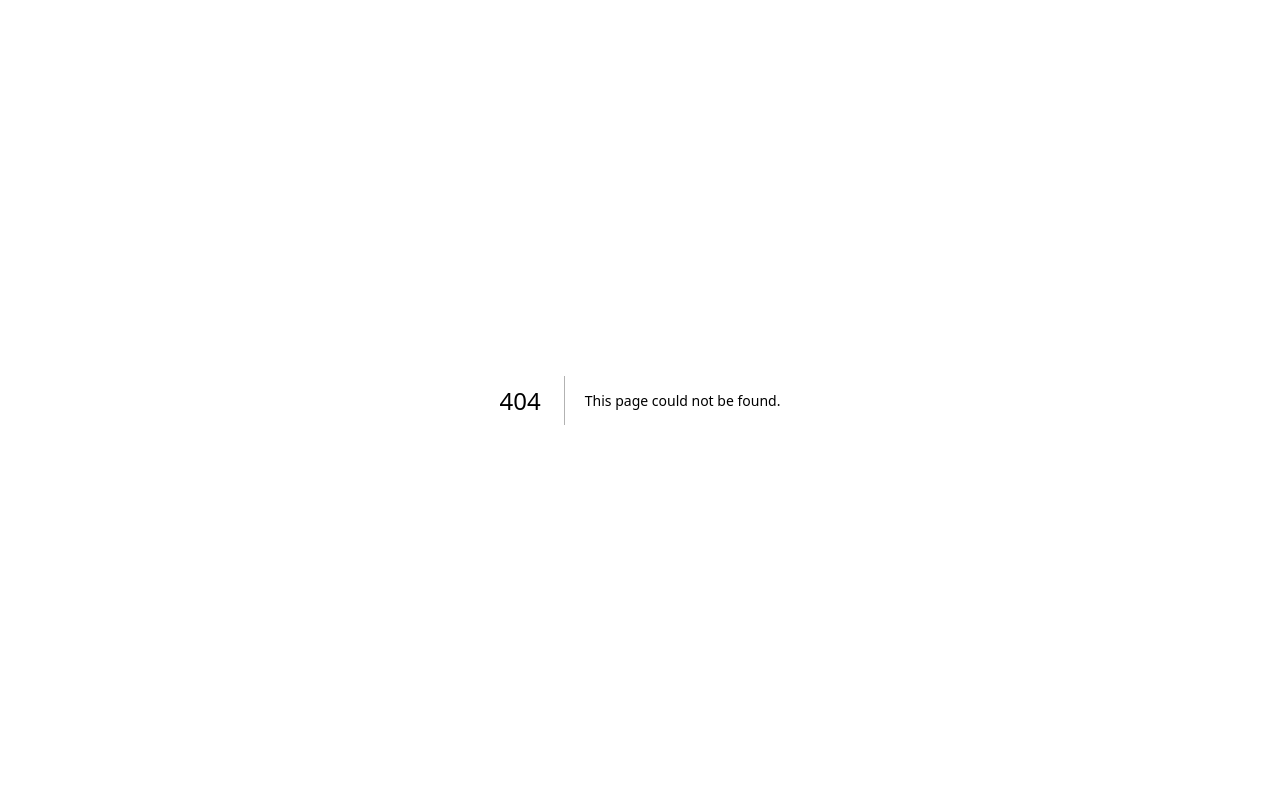
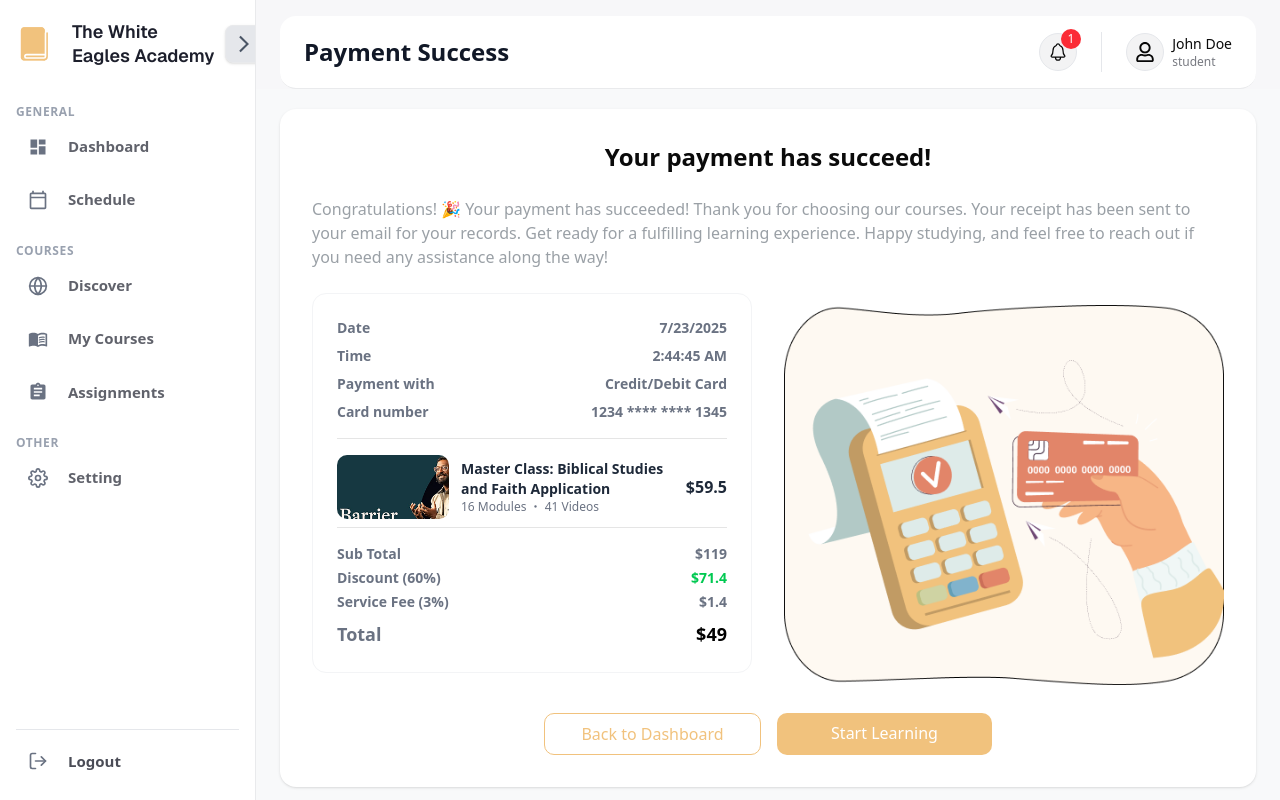
Before and after one commit to backbencherstudio/Anna_Eagles-Academy, a Next.js app: page /payment-success in a window 1280 px wide. Before the commit this address had no page. Built offline with nearby package versions, Linux system fonts and the light colour scheme.

Commit message:
payment-success page added

```diff
--- a/app/(dashboard)/checkout/[id]/page.tsx
+++ b/app/(dashboard)/checkout/[id]/page.tsx
@@ -5,6 +5,8 @@ import { Input } from '@/components/ui/input';
 import { Button } from '@/components/ui/button';
 import Image from 'next/image';
 import Link from 'next/link';
+import { useRouter } from 'next/navigation';
+import { Loader2 } from 'lucide-react';
 
 interface Course {
     course_id: string;
@@ -32,7 +34,11 @@ export default function CheckoutPage({ params }: { params: Promise<{ id: string
     const [couponInput, setCouponInput] = useState('');
     const [appliedCoupon, setAppliedCoupon] = useState('');
     const [couponError, setCouponError] = useState('');
-
+    const { register } = useForm();
+    const router = useRouter();
+    const [loading, setLoading] = useState(false);
+    const [couponLoading, setCouponLoading] = useState(false);
+    const [payLoading, setPayLoading] = useState(false);
     useEffect(() => {
         fetch('/data/CourseData.json')
             .then((res) => res.json())
@@ -43,8 +49,29 @@ export default function CheckoutPage({ params }: { params: Promise<{ id: string
             });
     }, [id]);
 
-    const { register } = useForm();
+    const handlePay = () => {
+        setPayLoading(true);
+        setTimeout(() => {
+            router.push('/payment-success');
+            setPayLoading(false);
+        }, 2000);
+    }
 
+
+
+
+    const handleCoupon = () => {
+        setCouponLoading(true);
+        setTimeout(() => {
+            if (couponInput.trim().toUpperCase() === 'SUNDAY60URSE%') {
+                setAppliedCoupon('SUNDAY60URSE%');
+                setCouponError('');
+            } else {
+                setCouponError('Invalid coupon code');
+            }
+            setCouponLoading(false);
+        }, 2000);
+    }
     return (
         <div className="flex flex-col md:flex-row gap-8 w-full  mx-auto ">
             {/* Payment Methods */}
@@ -137,15 +164,7 @@ export default function CheckoutPage({ params }: { params: Promise<{ id: string
                                 </>
                             ) : (
                                 <form
-                                    onSubmit={e => {
-                                        e.preventDefault();
-                                        if (couponInput.trim().toUpperCase() === 'SUNDAY60URSE%') {
-                                            setAppliedCoupon('SUNDAY60URSE%');
-                                            setCouponError('');
-                                        } else {
-                                            setCouponError('Invalid coupon code');
-                                        }
-                                    }}
+                                    onSubmit={e => { e.preventDefault(); handleCoupon(); }}
                                     className="flex items-center gap-2 bg-gray-50 rounded-lg px-3 py-2 border border-gray-200 focus-within:border-yellow-400 transition-all"
                                 >
                                     <Input
@@ -157,11 +176,14 @@ export default function CheckoutPage({ params }: { params: Promise<{ id: string
                                     />
                                     <Button
                                         type="submit"
-                                        className="ml-2 px-3 py-1 text-xs rounded bg-yellow-400 hover:bg-yellow-500 text-black font-semibold shadow-sm transition-all duration-150"
+                                        className="ml-2 px-3 cursor-pointer py-1 text-xs rounded bg-[#F1C27D] hover:bg-[#F1C27D]/80 text-white font-semibold shadow-sm transition-all duration-150"
                                         style={{ minWidth: '60px' }}
-                                        disabled={!!appliedCoupon}
+                                        disabled={!!appliedCoupon || couponLoading || couponInput.trim() === ""}
                                     >
-                                        Apply
+                                        {couponLoading ? <div className='flex items-center gap-2'>
+                                            <Loader2 className="w-4 h-4 animate-spin" />
+                                            <span>Applying...</span>
+                                        </div> : 'Apply'}
                                     </Button>
                                     {couponError && <span className="text-xs text-red-500 ml-2 font-medium">{couponError}</span>}
                                 </form>
@@ -200,7 +222,12 @@ export default function CheckoutPage({ params }: { params: Promise<{ id: string
                                 <Link href="#" className="font-semibold text-[#F1C27D] ml-1 hover:underline" style={{ textDecoration: 'none' }}>Privacy Policy</Link>.
                             </label>
                         </div>
-                        <Button className="w-full cursor-pointer mt-6 py-6 bg-[#F1C27D] hover:bg-[#F1C27D]/80 text-white font-semibold text-lg">Pay</Button>
+                        <Button className="w-full cursor-pointer mt-6 py-6 bg-[#F1C27D] hover:bg-[#F1C27D]/80 text-white font-semibold text-lg" onClick={handlePay} disabled={payLoading}>
+                            {payLoading ? <div className='flex items-center gap-2'>
+                                <Loader2 className="w-4 h-4 animate-spin" />
+                                <span>Processing...</span>
+                            </div> : 'Pay'}
+                        </Button>
                     </div>
                 ) : (
                     <div className="animate-pulse space-y-6">
--- /dev/null
+++ b/app/(dashboard)/payment-success/page.tsx
@@ -0,0 +1,72 @@
+import Image from 'next/image'
+import Link from 'next/link'
+import React from 'react'
+
+export default function PaymentSuccessPage() {
+    return (
+        <div className="  w-full bg-white rounded-2xl shadow p-8">
+            <div className='flex flex-col items-center justify-center '>
+                <div className='w-full flex flex-col items-center justify-center gap-4'>
+                    <h1 className="text-2xl font-semibold mb-2">Your payment has succeed!</h1>
+                    <p className=" text-md mb-6 w-full lg:max-w-6xl text-[#9AA0A6]">
+                        Congratulations! 🎉 Your payment has succeeded! Thank you for choosing our courses. Your receipt has been sent to your email for your records. Get ready for a fulfilling learning experience. Happy studying, and feel free to reach out if you need any assistance along the way!
+                    </p>
+                </div>
+                <div className="w-full flex items-center justify-center flex-col lg:flex-row gap-8 ">
+                    {/* Left: Receipt */}
+                    <div className=" w-full lg:w-6/12 flex flex-col justify-between">
+                        <div className="border border-gray-100 rounded-xl p-6 mb-6">
+                            <div className="grid grid-cols-2 gap-y-2 text-sm text-gray-500 mb-4 font-semibold">
+                                <div>Date</div>
+                                <div className="text-right">{new Date().toLocaleDateString()}</div>
+                                <div>Time</div>
+                                <div className="text-right">{new Date().toLocaleTimeString()}</div>
+                                <div>Payment with</div>
+                                <div className="text-right">Credit/Debit Card</div>
+                                <div>Card number</div>
+                                <div className="text-right">1234 **** **** 1345</div>
+                            </div>
+                            <div className="flex items-center gap-3 border-t pt-4 mb-2">
+                                <div className='w-28 h-16'>
+                                    <Image src="/images/courses/img.png" alt="course" width={500} height={100} className="rounded-lg object-cover w-full h-full" />
+                                </div>
+                                <div className="flex-1">
+                                    <div className="font-semibold text-gray-800 text-sm">Master Class: Biblical Studies and Faith Application</div>
+                                    <div className="text-xs text-gray-500">16 Modules ・ 41 Videos</div>
+                                </div>
+                                <div className="font-semibold text-gray-800">$59.5</div>
+                            </div>
+                            <div className="border-t pt-4 text-sm font-semibold text-gray-500">
+                                <div className="flex justify-between mb-1">
+                                    <span>Sub Total</span>
+                                    <span>$119</span>
+                                </div>
+                                <div className="flex justify-between mb-1">
+                                    <span>Discount (60%)</span>
+                                    <span className="text-green-500">$71.4</span>
+                                </div>
+                                <div className="flex justify-between mb-1">
+                                    <span>Service Fee (3%)</span>
+                                    <span>$1.4</span>
+                                </div>
+                                <div className="flex justify-between mt-2 font-semibold text-lg">
+                                    <span>Total</span>
+                                    <span className="text-black font-semibold">$49</span>
+                                </div>
+                            </div>
+                        </div>
+                    </div>
+                    {/* Right: Illustration */}
+                    <div className=" w-full lg:w-6/12 flex items-center justify-center">
+                        <Image src="/images/payments/success.png" alt="payment-success" width={1200} height={1200} className='w-fit h-fit object-cover' />
+                    </div>
+                </div>
+            </div>
+
+            <div className="flex gap-4 mt-4 max-w-md mx-auto">
+                <Link href="/dashboard" className="flex-1 text-center py-2 rounded-lg border border-[#F1C27D] text-[#F1C27D] font-medium hover:bg-[#F1C27D]/10 transition">Back to Dashboard</Link>
+                <Link href="/courses" className="flex-1 text-center py-2 rounded-lg bg-[#F1C27D] text-white font-medium hover:bg-[#F1C27D]/80 transition">Start Learning</Link>
+            </div>
+        </div>
+    )
+}
--- a/components/Shared/Navbar.tsx
+++ b/components/Shared/Navbar.tsx
@@ -41,6 +41,7 @@ export default function Navbar({ onMobileMenuToggle, notificationCount }: Navbar
         'my-courses': 'My Courses',
         'assignments': 'Assignments',
         'setting': 'Setting',
+        'payment-success': 'Payment Success',
     }
 
 
```
